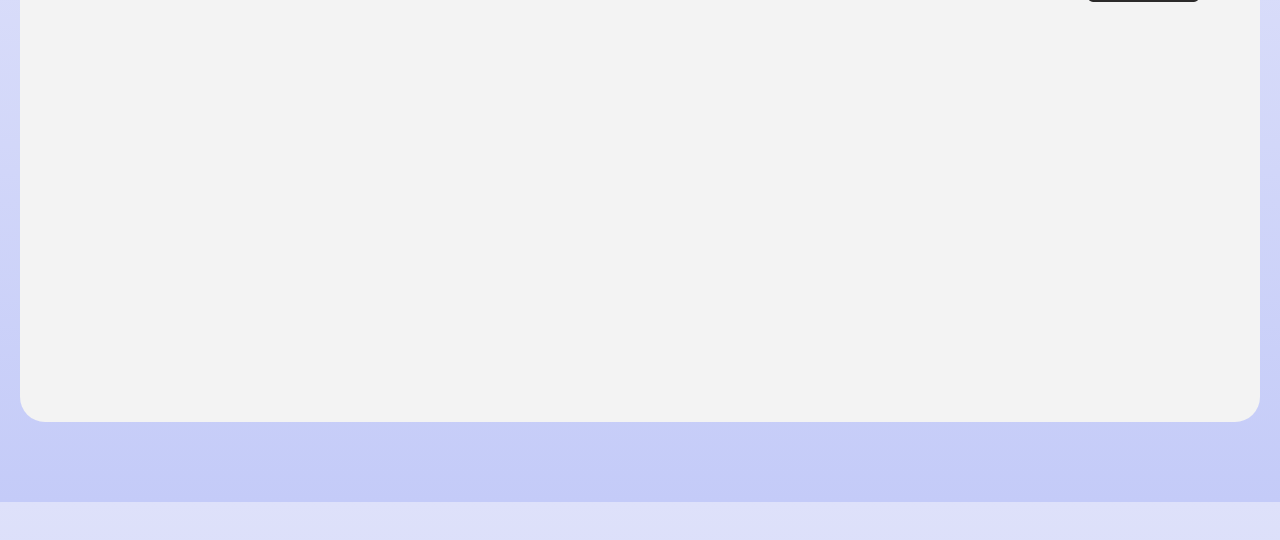
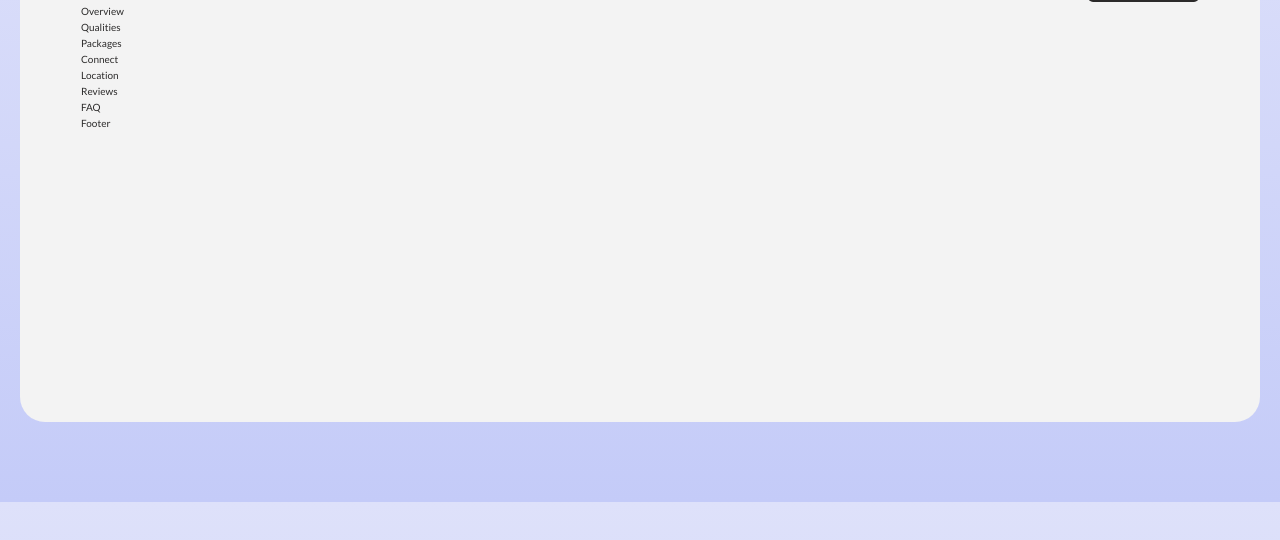
Before and after one commit to rtambunt/internext-landing-page, a website: page index.html in a window 1280 px wide. Shown: the part 158-698 px from the top of the page. Drawn offline with Linux system fonts and the light colour scheme.

Commit message:
Add html elements for sections

```diff
--- a/index.html
+++ b/index.html
@@ -25,6 +25,22 @@
         </nav>
         <a href="#" class="btn btn-start">Get Started</a>
       </header>
+
+      <div class="overview">Overview</div>
+
+      <div class="qualities">Qualities</div>
+
+      <div class="packages">Packages</div>
+
+      <div class="connect">Connect</div>
+
+      <div class="location">Location</div>
+
+      <div class="reviews">Reviews</div>
+
+      <div class="faq">FAQ</div>
+
+      <footer class="footer">Footer</footer>
     </div>
   </body>
 </html>
--- a/sass/_base.scss
+++ b/sass/_base.scss
@@ -42,4 +42,7 @@
   -moz-border-radius: 25px;
   -ms-border-radius: 25px;
   -o-border-radius: 25px;
+
+  // display: grid;
+  // grid-template-rows: ;
 }
```
Also changed, not shown: css/style.css.
